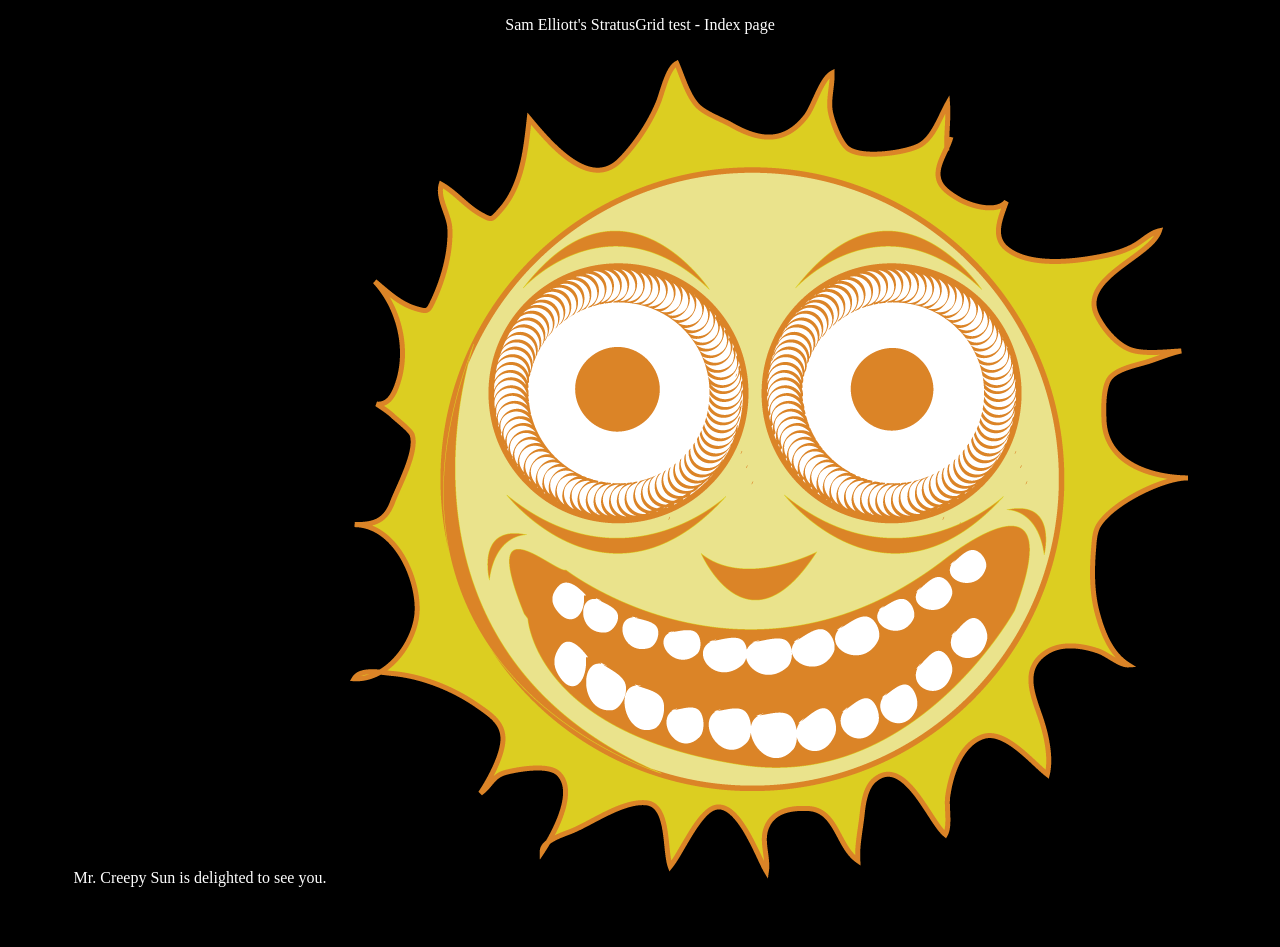
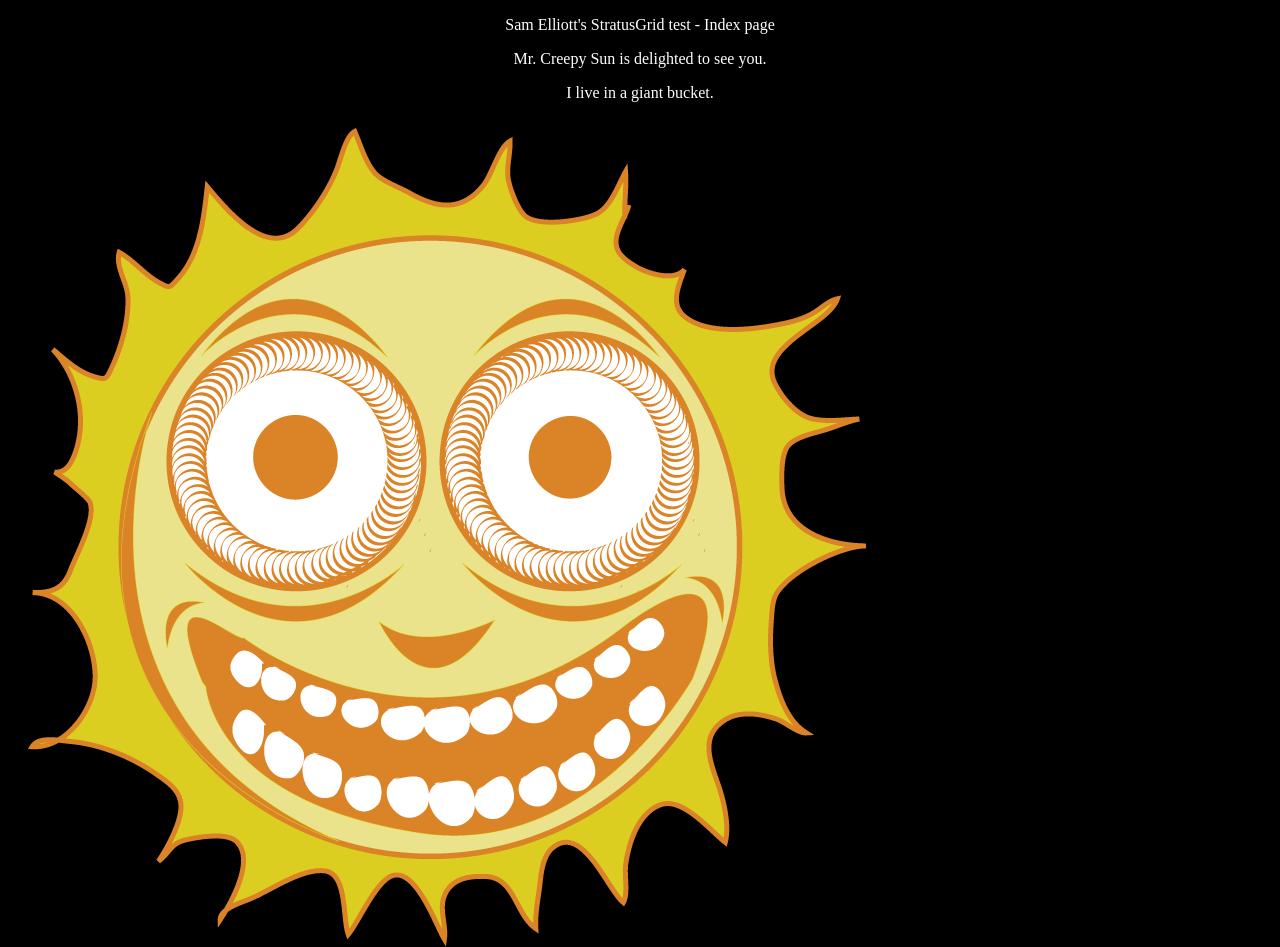
Before and after one commit to samuel-elliott/StratusGrid, a plain HTML site: page index.html in a window 1280 px wide. Before the commit the page ends 903 px from the top, so only its background shows below. Drawn offline with Linux system fonts and the light colour scheme.

Commit message:
Yet another change for the purpose of testing Codepipeline.

```diff
--- a/index.html
+++ b/index.html
@@ -5,7 +5,8 @@
 </head>
 <body style="background-color:black">
 <p style="text-align:center;color:white">Sam Elliott's StratusGrid test - Index page</p>
-<p style="text-align:center;color:white">Mr. Creepy Sun is delighted to see you.
+<p style="text-align:center;color:white">Mr. Creepy Sun is delighted to see you.</p>
+<p style="text-align:center;color:white">I live in a giant bucket.</p>
 <img src="images/Mr_Creepy_Sun.png" alt="Mr. Creepy Sun"></p>
 </BODY>
 </HTML>
```
